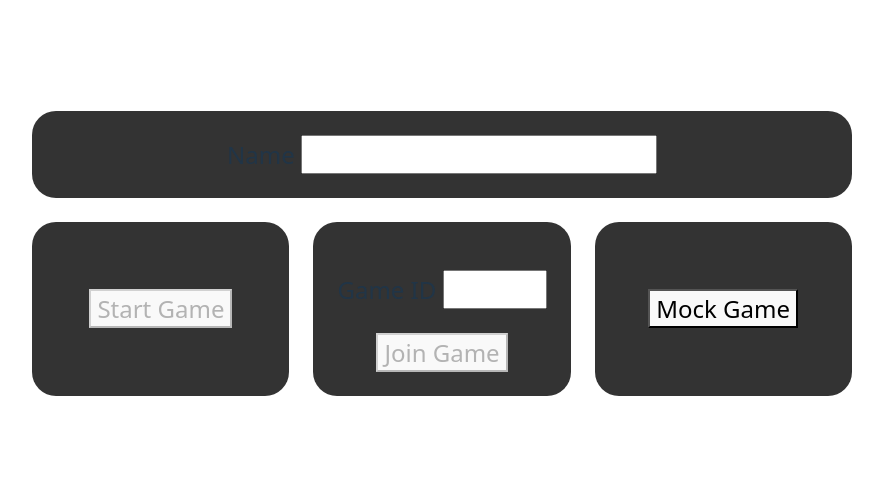
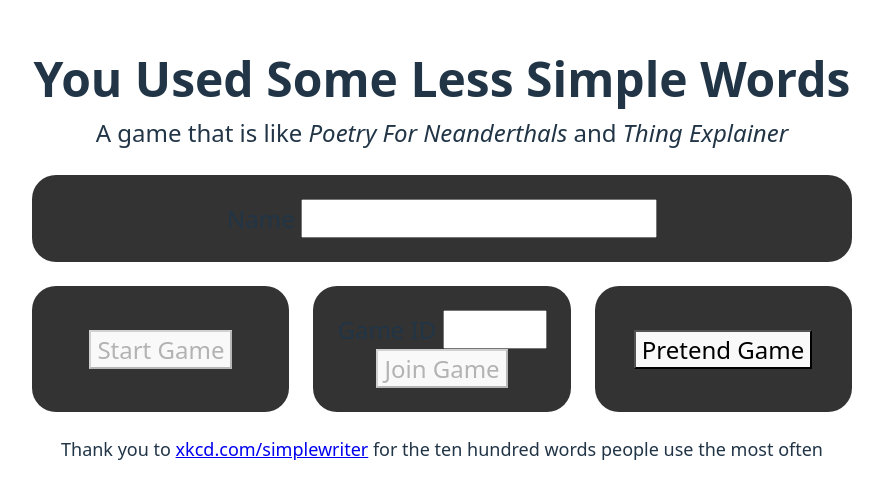
Before and after one commit to ThePotatoArchivist/less-simple-words, a Svelte app: page / in a window 1280 px wide. Shown: the part 147-646 px from the top of the page, without its empty margins (198-1081 px from the left). Built offline with nearby package versions, Linux system fonts and the light colour scheme.

Commit message:
More informative menu page

```diff
--- a/src/Menu.svelte
+++ b/src/Menu.svelte
@@ -16,6 +16,11 @@
 </script>
 
 <div class="menu">
+    <div>
+        <h1>You Used Some Less Simple Words</h1>
+        <p>A game that is like <em>Poetry For Neanderthals</em> and <em>Thing Explainer</em></p>
+    </div>
+
     <div class="section">
         <label>
             Name
@@ -42,10 +47,14 @@
 
         {#if import.meta.env.DEV}
             <div class="section">
-                <button on:click={() => start('mock', '')}>Mock Game</button>
+                <button on:click={() => start('mock', '')}>Pretend Game</button>
             </div>
         {/if}
 
+    </div>
+
+    <div class="info">
+        <p>Thank you to <a href="https://www.xkcd.com/simplewriter/">xkcd.com/simplewriter</a> for the ten hundred words people use the most often</p>
     </div>
 </div>
 
@@ -76,4 +85,8 @@
     .game-id {
         width: 4em;
     }
+
+    .info {
+        font-size: 0.75em;
+    }
 </style>
--- a/src/app.css
+++ b/src/app.css
@@ -7,7 +7,7 @@
   color: rgba(255, 255, 255, 0.87);
   background-color: #242424;
 
-  font-synthesis: none;
+  /* font-synthesis: none; */
   text-rendering: optimizeLegibility;
   -webkit-font-smoothing: antialiased;
   -moz-osx-font-smoothing: grayscale;
@@ -18,6 +18,10 @@ body {
   min-height: 100dvh;
   display: grid;
   place-content: center;
+}
+
+h1, p {
+  margin: 0;
 }
 
 #app {
```
